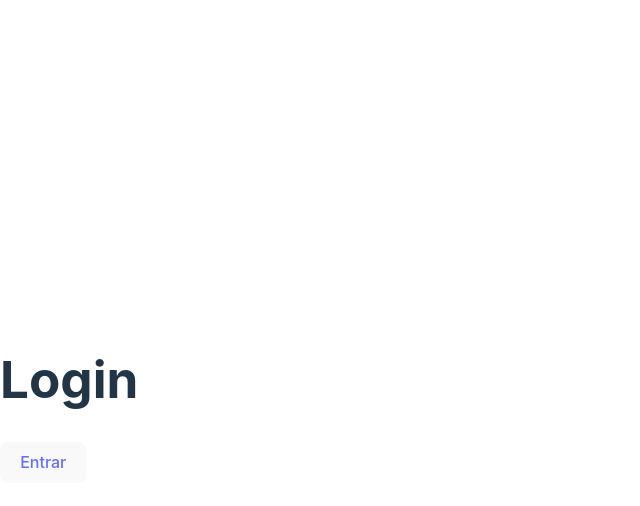
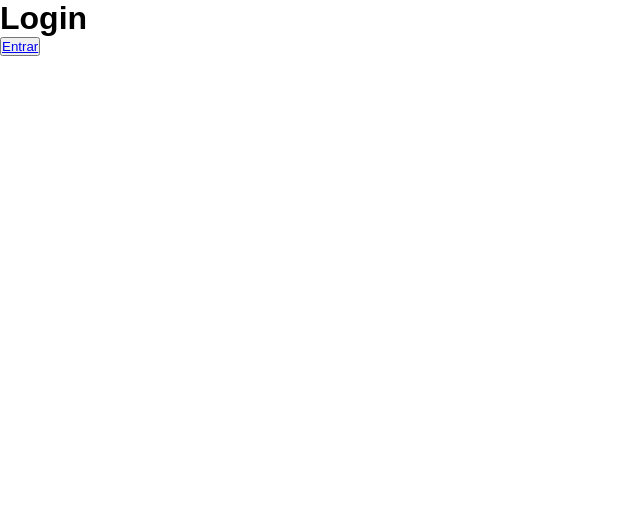
Before and after one commit to edu-lauer/e-commerce, a React (Vite) app in the folder e-commerce/: page / in a window 1280 px wide. Shown: the top 506 px of the page, without its empty margins (0-640 px from the left). Built offline with nearby package versions, Linux system fonts and the light colour scheme.

Commit message:
Reset index.scss

```diff
--- a/e-commerce/src/index.scss
+++ b/e-commerce/src/index.scss
@@ -1,69 +1,7 @@
-:root {
-  font-family: Inter, system-ui, Avenir, Helvetica, Arial, sans-serif;
-  line-height: 1.5;
-  font-weight: 400;
-
-  color-scheme: light dark;
-  color: rgba(255, 255, 255, 0.87);
-  background-color: #242424;
-
-  font-synthesis: none;
-  text-rendering: optimizeLegibility;
-  -webkit-font-smoothing: antialiased;
-  -moz-osx-font-smoothing: grayscale;
-  -webkit-text-size-adjust: 100%;
+// Reset css
+* {
+  box-sizing: border-box;
+  padding: 0;
+  margin: 0;
+  font-family: "Raleway", sans-serif;
 }
-
-a {
-  font-weight: 500;
-  color: #646cff;
-  text-decoration: inherit;
-}
-a:hover {
-  color: #535bf2;
-}
-
-body {
-  margin: 0;
-  display: flex;
-  place-items: center;
-  min-width: 320px;
-  min-height: 100vh;
-}
-
-h1 {
-  font-size: 3.2em;
-  line-height: 1.1;
-}
-
-button {
-  border-radius: 8px;
-  border: 1px solid transparent;
-  padding: 0.6em 1.2em;
-  font-size: 1em;
-  font-weight: 500;
-  font-family: inherit;
-  background-color: #1a1a1a;
-  cursor: pointer;
-  transition: border-color 0.25s;
-}
-button:hover {
-  border-color: #646cff;
-}
-button:focus,
-button:focus-visible {
-  outline: 4px auto -webkit-focus-ring-color;
-}
-
-@media (prefers-color-scheme: light) {
-  :root {
-    color: #213547;
-    background-color: #ffffff;
-  }
-  a:hover {
-    color: #747bff;
-  }
-  button {
-    background-color: #f9f9f9;
-  }
-}
```
